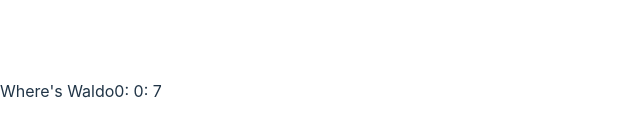
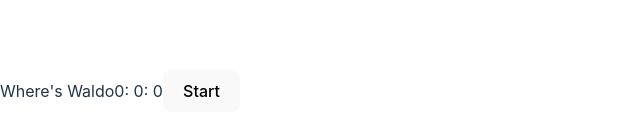
Before and after one commit to Mark-Elliott5/photo-tag-frontend, a React (Vite) app: page / in a window 1280 px wide. Shown: the part 309-446 px from the top of the page, without its empty margins (0-640 px from the left). Built offline with nearby package versions, Linux system fonts and the light colour scheme.

Commit message:
Game stopwatch + logic + fetch development

```diff
--- a/src/App.tsx
+++ b/src/App.tsx
@@ -1,12 +1,49 @@
+import { useState } from 'react';
 import NavBar from './components/NavBar';
-import StopwatchContextProvider from './context/StopwatchContext';
+import { startGame } from './fetch/fetchFunctions';
+import { useStopwatch } from 'react-timer-hook';
+import Stopwatch from './components/Stopwatch';
 
 function App() {
+  const [startError, setStartError] = useState(false);
+  const {
+    // totalSeconds,
+    seconds,
+    minutes,
+    hours,
+    // days,
+    isRunning,
+    start,
+    // pause,
+    // reset,
+  } = useStopwatch({ autoStart: false });
+
+  const startGameHandler = async () => {
+    // if (isRunning) {
+    //   return pause();
+    // }
+    // start();
+    const status = await startGame();
+    if (status && status === 200) {
+      setStartError(false);
+      start();
+    } else {
+      setStartError(true);
+    }
+  };
+
   return (
     <>
-      <StopwatchContextProvider>
-        <NavBar />
-      </StopwatchContextProvider>
+      <NavBar>
+        <Stopwatch hours={hours} minutes={minutes} seconds={seconds} />
+        <button id='start-game' onClick={startGameHandler}>
+          {!startError
+            ? 'Start'
+            : isRunning
+              ? 'Restart'
+              : 'Server Error! Try again'}
+        </button>
+      </NavBar>
     </>
   );
 }
--- a/src/components/NavBar.tsx
+++ b/src/components/NavBar.tsx
@@ -1,11 +1,9 @@
-import Stopwatch from './Stopwatch';
-
-function NavBar() {
+function NavBar({ children }: { children: React.ReactNode }) {
   return (
     <>
       <nav id='nav'>
         <span id='logo-home'>Where's Waldo</span>
-        <Stopwatch />
+        {children}
       </nav>
     </>
   );
--- a/src/components/Stopwatch.tsx
+++ b/src/components/Stopwatch.tsx
@@ -1,13 +1,19 @@
-import { useStopwatchContext } from '../context/useStopwatchContext';
+// import { useStopwatchContext } from '../context/useStopwatchContext';
 
-function Stopwatch() {
-  const { isRunning, hours, minutes, seconds } = useStopwatchContext();
+function Stopwatch({
+  hours,
+  minutes,
+  seconds,
+}: {
+  hours: number;
+  minutes: number;
+  seconds: number;
+}) {
+  // const { isRunning, hours, minutes, seconds } = useStopwatchContext();
 
   return (
     <>
-      <span id='timer'>
-        {isRunning ? `${hours}: ${minutes}: ${seconds}` : undefined}
-      </span>
+      <span id='timer'>{`${hours}: ${minutes}: ${seconds}`}</span>
     </>
   );
 }
--- a/src/fetch/fetchFunctions.ts
+++ b/src/fetch/fetchFunctions.ts
@@ -8,7 +8,7 @@
     // { withCredentials: true } needed only if not accessing the same domain
     const response = await axios.get(process.env.APIURL + '/');
     // response.data == res.body in express
-    // status == 400 -> cookie already exists for anon user
+    // status == 401 -> cookie already exists for anon user
     // status == 200 -> cookie did not exist for anon user and has been placed
     return response.status;
   } catch (error) {
@@ -40,7 +40,7 @@
   }
   try {
     const response = await axios.post(process.env.APIURL + '/waldo', coords);
-    // status == 400 -> incorrect guess
+    // status == 401 -> incorrect guess
     // status == 200 -> correct guess
     // response needs to have info denoting win condition to display message/leaderboard
     return response;
@@ -49,12 +49,36 @@
   }
 }
 
-export { getAnonCookie, getUserCookie, submitWaldo };
+async function startGame() {
+  if (!process.env.APIURL) {
+    throw new Error('No API URL');
+  }
+  try {
+    // { withCredentials: true } needed only if not accessing the same domain
+    const response = await axios.get(process.env.APIURL + '/start');
+    // response.data == res.body in express
+    // status == 401 -> error
+    // status == 200 -> req.session.startTime set
+    return response.status;
+    // whatever takes in return response.status needs to call stopwatch start
+  } catch (error) {
+    throw new Error(`Axios GET anon cookie failure: ${error}`);
+  }
+}
+
+export { getAnonCookie, getUserCookie, submitWaldo, startGame };
 
 // app.get('/api/', (req, res) => {
 //   if (req.cookies.anonId) {
 //     res.json();
 //   }
+//     const id = nanoId();
+//     res.cookie('anonId', id, { httpOnly: true });
+//   }
+// );
+
+// app.get('/api/start', (req, res) => {
+//    req.session.startTime = new Date();
 //     const id = nanoId();
 //     res.cookie('anonId', id, { httpOnly: true });
 //   }
@@ -67,6 +91,9 @@
 // app.post('/api/submit', (req, res) => {
 //   if (!req.isAuthenticated()) {
 //     res.status(401).json('Cookie not found!');
+//   }
+//   if (!req.session.startTime) {
+//     res.status(401).json('Game has not been started.');
 //   }
 //   // check req.body.coords and compare to database
 //   // interface Object {
@@ -81,10 +108,33 @@
 //   const { x, y } = req.body;
 
 //   if (x >= minX && x <= maxX && y >= minY && y <= maxY) {
+//     req.session.correct += 1;
+//     if (req.session.correct === 3) {
+//       const endTime = new Date();
+//       const milliseconds = Math.abs(
+//         endTime.valueOf() - req.session.startTime.valueOf()
+//       );
+//       req.session.startTime = undefined;
+//       res.json(milliseconds);
+//       // get total seconds between the times
+//     }
 //     return res.json(true);
 //   }
 //   res.json(false);
 // });
+
+// front end date string calculation:
+// let delta =
+// Math.abs(endTime.valueOf() - req.session.startTime.valueOf()) / 1000;
+// const days = Math.floor(delta / 86400);
+// delta -= days * 86400;
+// const hours = Math.floor(delta / 3600) % 24;
+// delta -= hours * 3600;
+// const minutes = Math.floor(delta / 60) % 60;
+// delta -= minutes * 60;
+
+// // what's left is seconds
+// const seconds = delta % 60;
 
 // react app needs to use event.offsetX and offsetY to determine actual coords to be submitted?
 // function getCoords15(event) {
```
Also changed, not shown: src/components/StartButton.tsx (added, +33 -0 lines).
